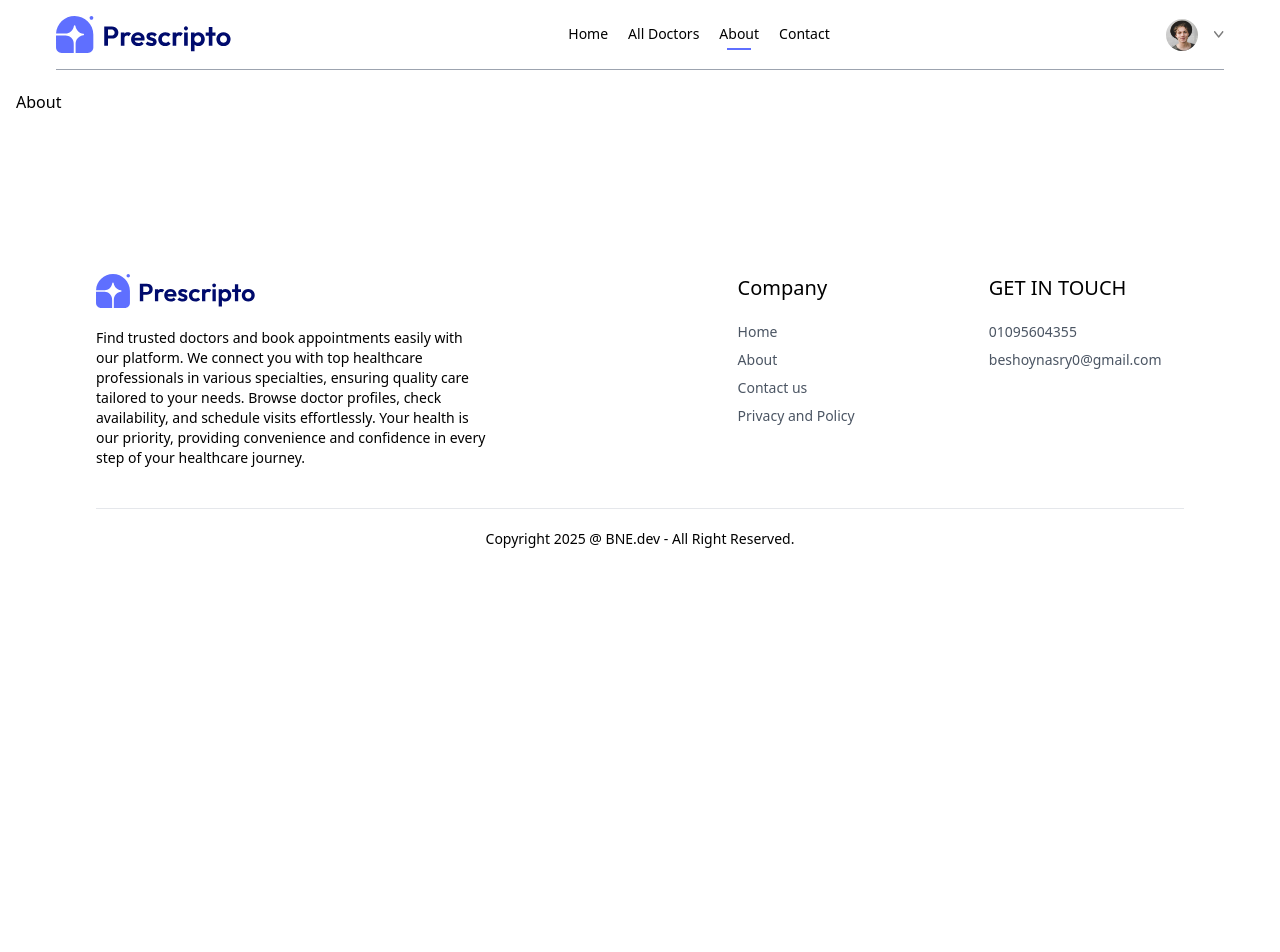
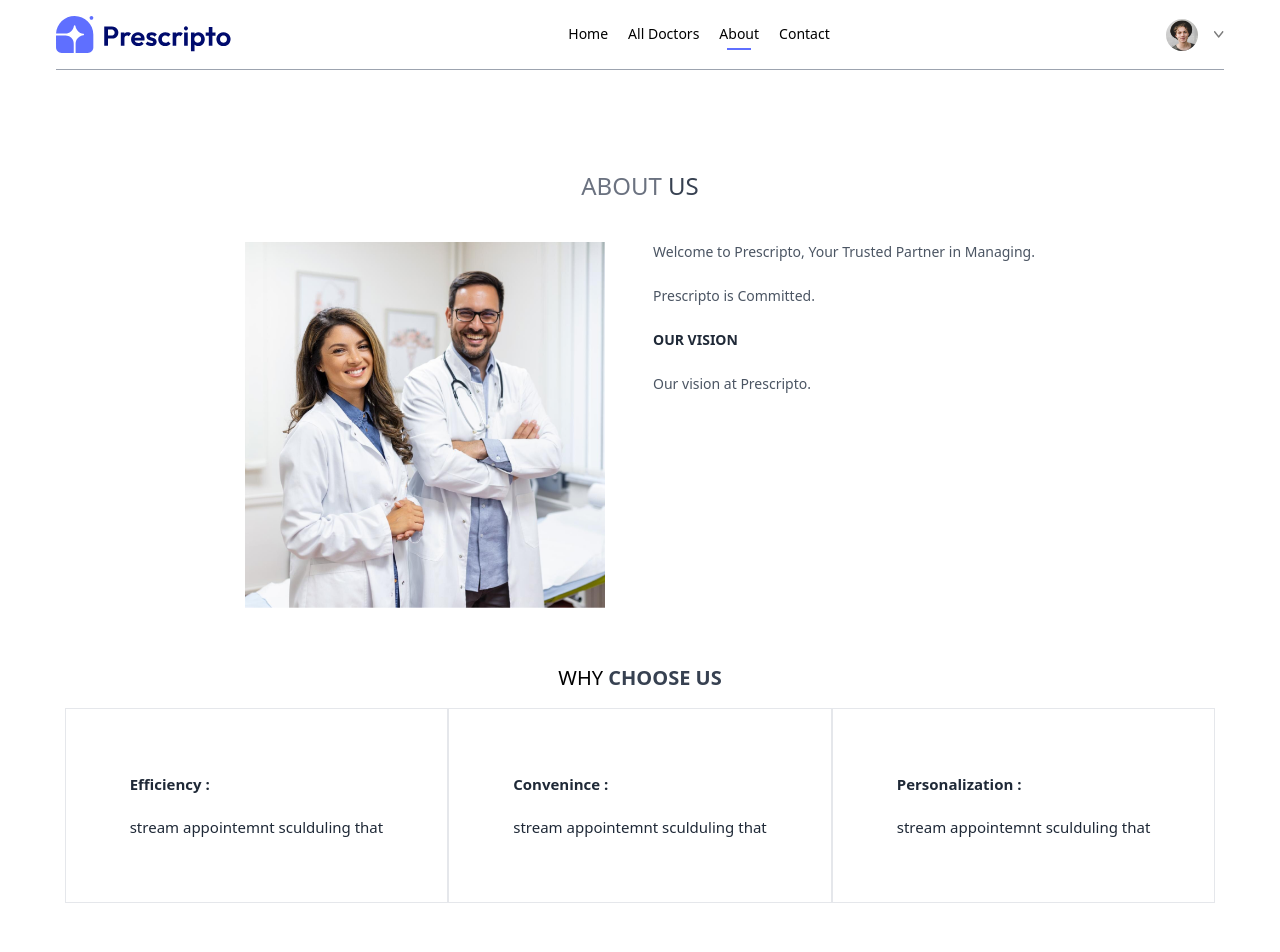
Before and after one commit to beshoynasryz/DOCTOR-BNE, a React (Vite) app: page /about in a window 1280 px wide. Shown: the top 952 px of the page. Before the commit the page ends 800 px from the top, so only its background shows below. Built offline with nearby package versions, Linux system fonts and the light colour scheme.

Commit message:
About is done 🚀

```diff
--- /dev/null
+++ b/src/components/RelatedDoctors.jsx
@@ -0,0 +1,39 @@
+import React, { useContext, useEffect, useState } from 'react'
+import { AppContext } from '../context/AppContext'
+import { useNavigate } from 'react-router-dom'
+
+const RelatedDoctors = ({docId,speciality}) => {
+    const {doctors} = useContext(AppContext)
+    const [relDoc ,setRelDoc] = useState([])
+    const navigate = useNavigate()
+    useEffect(() => {
+        const relatedDocs = doctors.filter(doc => doc.speciality === speciality && doc._id!== docId)
+        setRelDoc(relatedDocs)
+    }, [speciality, docId, doctors])
+  return (
+    <div className='flex flex-col items-center gap-4 my-16 text-gray-900 md:mx-10'>
+    <h1 className='text-3xl  text-gray-600 font-medium'>Top Doctors to Book</h1>
+    <p className='w-1/3 text-center font-semibold text-sm'>Simply browse through our extensive list of trusted doctors.</p>
+    <div className='w-full grid grid-cols-auto gap-4 pt-5 gap-y-6 px-3 sm:px-0'>
+      {
+        relDoc.slice(0, 5).map((doctors, index) => (
+          <div onClick={()=>{navigate(`/appointment/${doctors._id}`) ; scrollTo(0,0)}} className='border border-blue-200 rounded-xl overflow-hidden cursor-pointer hover:translate-y-[-10px] transition-all duration-500 ' key={index}>
+            <img className='bg-blue-50' src={doctors.image} alt="" />
+            <div className='p-4'>
+              <div className='flex items-center gap-2 text-sm text-center text-green-500 '>
+                <p className='w-2 h-2 rounded-full bg-green-500'></p>
+                <p>Available</p>
+              </div>
+              <p className='text-gray-900 text-lg font-medium'>{doctors.name}</p>
+              <p className='text-gray-500 text-sm'>{doctors.speciality}</p>
+            </div>
+          </div>
+        ))
+      }
+    </div>
+    <button onClick={()=>{navigate('/doctors'); scrollTo(0,0)} } className='bg-primary mt-10 rounded-full px-12 py-3 text-white'>More</button>
+  </div>
+  )
+}
+
+export default RelatedDoctors
--- a/src/components/TopDoctors.jsx
+++ b/src/components/TopDoctors.jsx
@@ -14,7 +14,7 @@ const TopDoctors = () => {
       <div className='w-full grid grid-cols-auto gap-4 pt-5 gap-y-6 px-3 sm:px-0'>
         {
           doctors.slice(0, 10).map((doctors, index) => (
-            <div onClick={()=>(navigate(`/appointment/${doctors._id}`))} className='border border-blue-200 rounded-xl overflow-hidden cursor-pointer hover:translate-y-[-10px] transition-all duration-500 ' key={index}>
+            <div onClick={()=>{navigate(`/appointment/${doctors._id}`); scrollTo(0,0)}} className='border border-blue-200 rounded-xl overflow-hidden cursor-pointer hover:translate-y-[-10px] transition-all duration-500 ' key={index}>
               <img className='bg-blue-50' src={doctors.image} alt="" />
               <div className='p-4'>
                 <div className='flex items-center gap-2 text-sm text-center text-green-500 '>
--- a/src/pages/About.jsx
+++ b/src/pages/About.jsx
@@ -1,9 +1,51 @@
 import React from 'react'
+import { assets } from '../assets/assets'
 
 const About = () => {
   return (
-    <div>
-     About
+    <div className="flex flex-col items-center justify-center px-4 py-10">
+      {/* About Us Header */}
+      <div className="text-center text-2xl pt-10 text-gray-500">
+        <p>ABOUT <span className="font-medium text-gray-700">US</span></p>
+      </div>
+
+      {/* Content Section */}
+      <div className="my-10 flex flex-col md:flex-row gap-12 items-center md:items-start">
+        {/* Image Section */}
+        <img
+          className="w-full md:max-w-[360px] mx-auto"
+          src={assets.about_image}
+          alt="About Us"
+        />
+
+        {/* Text Section */}
+        <div className="flex flex-col justify-center gap-6 text-sm text-gray-600 md:w-3/4 text-center md:text-left">
+          <p>Welcome to Prescripto, Your Trusted Partner in Managing.</p>
+          <p>Prescripto is Committed.</p>
+          <b className='text-gray-800'>OUR VISION</b>
+          <p>Our vision at Prescripto.</p>
+        </div>
+      </div>
+
+      <div className='text-xl my-4 '>
+        <p>WHY <span className='text-gray-700 font-semibold'>CHOOSE US</span></p>
+
+      </div>
+      <div className='flex flex-col md:flex-row mb-20'>
+        <div className='border px-10  md:px-16 py-8 md:py-16 flex flex-col gap-5 text-[15px] hover:bg-primary hover:text-white transition-all duration-300 text-gray-800 cursor-pointer'>
+          <b>Efficiency :</b>
+          <p> stream  appointemnt sculduling  that  </p>
+        </div>
+        <div className='border px-10  md:px-16 py-8 md:py-16 flex flex-col gap-5 text-[15px] hover:bg-primary hover:text-white transition-all duration-300 text-gray-800 cursor-pointer'>
+        <b>Convenince :</b>
+        <p> stream  appointemnt sculduling  that  </p>
+        </div>
+        <div className='border px-10  md:px-16 py-8 md:py-16 flex flex-col gap-5 text-[15px] hover:bg-primary hover:text-white transition-all duration-300 text-gray-800 cursor-pointer'>
+        <b>Personalization :</b>
+        <p> stream  appointemnt sculduling  that  </p>
+        </div>
+      </div>
+
     </div>
   )
 }
--- a/src/pages/Appointments.jsx
+++ b/src/pages/Appointments.jsx
@@ -2,6 +2,7 @@ import React, { useContext, useEffect, useState } from 'react';
 import { useParams } from 'react-router-dom';
 import { AppContext } from '../context/AppContext';
 import { assets } from '../assets/assets';
+import RelatedDoctors from '../components/RelatedDoctors';
 
 const Appointments = () => {
   const { docId } = useParams();
@@ -149,6 +150,10 @@ const Appointments = () => {
         </button>
 
       </div>
+      {/* {---------------------------------------related Doctors----------------------------------- } */}
+      <div>
+        <RelatedDoctors docId={docId} speciality={DocInfo.speciality}/>
+      </div>
     </div>
   );
 };
```
